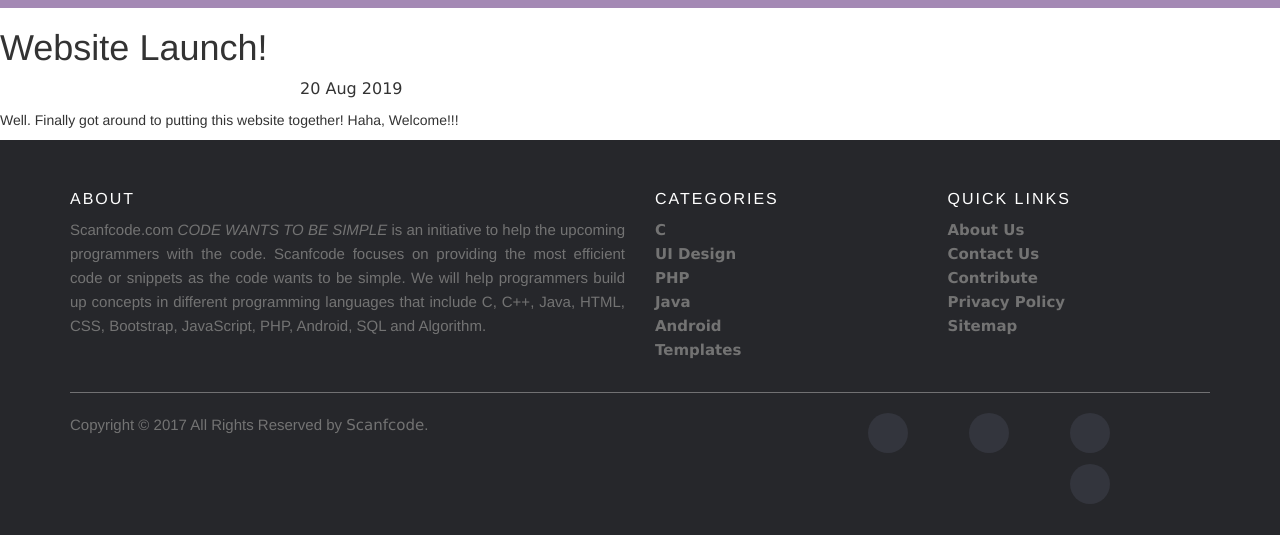
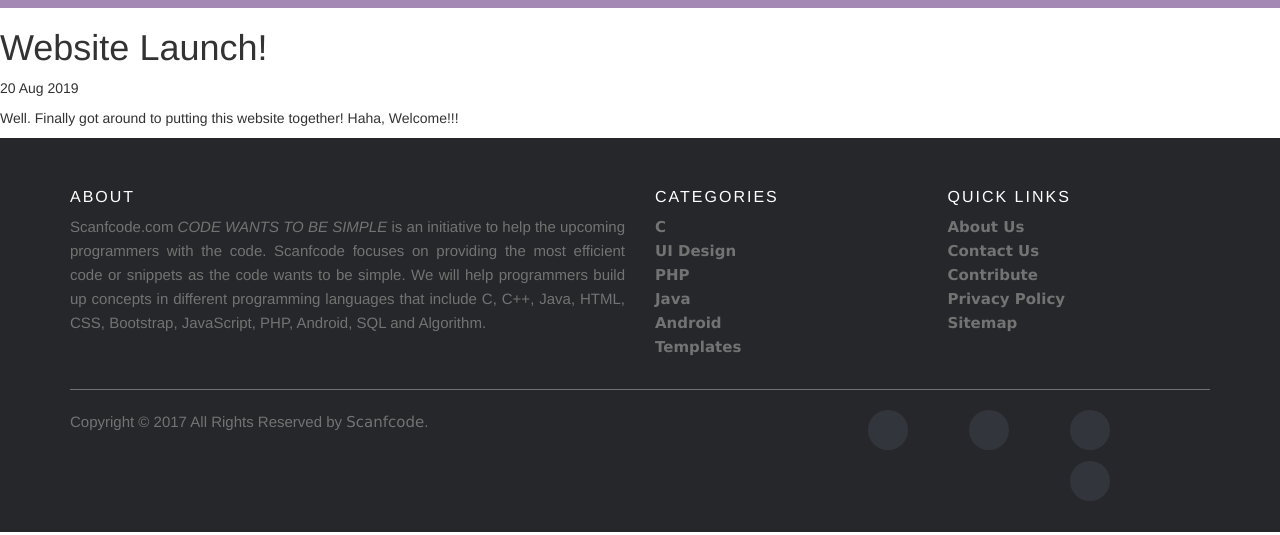
Before and after one commit to danaesav/danaesav.github.io, a Jekyll site: the page built from _posts/2014-04-30-hank-quinlan-site-launched.md, in a window 1280 px wide. Shown: the part 412-947 px from the top of the page. Built offline with Jekyll 4.4.1, drawn with Linux system fonts in a browser that asks for light colours.

Commit message:
Update post.html

```diff
--- a/_layouts/post.html
+++ b/_layouts/post.html
@@ -2,7 +2,7 @@
 layout: default
 ---
 <h1>{{ page.title }}</h1>
-<p class="meta text">{{ page.date | date_to_string }}</p>
+<p class="meta">{{ page.date | date_to_string }}</p>
 
 <div class="post">
   {{ content }}
```
